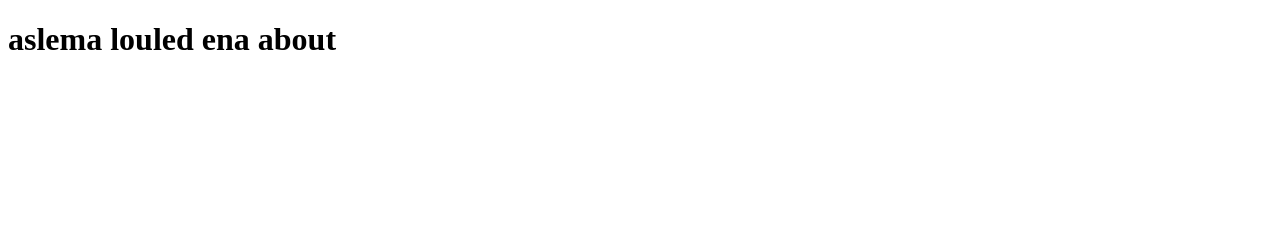
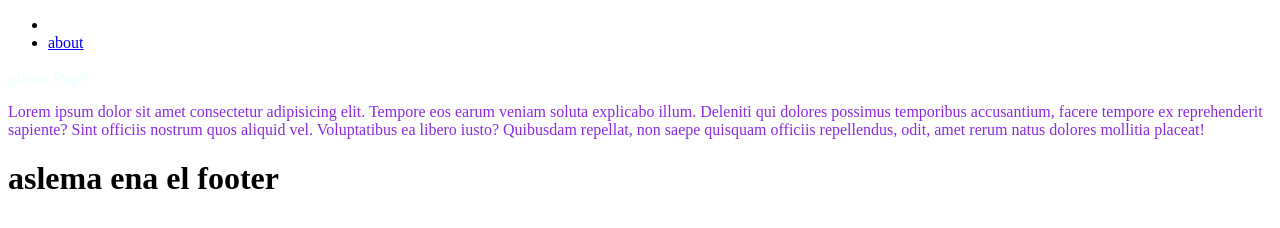
Before and after one commit to meleklassoued/tutorial, a Gatsby site: page /about in a window 1280 px wide. Built offline with nearby package versions, Linux system fonts and the light colour scheme; Gatsby itself is replaced by a stand-in of ours.

Commit message:
change some things to work with css Modules

```diff
--- a/src/components/Layout.css
+++ b/src/components/Layout.css
@@ -1,4 +1,4 @@
-body {
+/* body {
     background: red;
     font-family: -apple-system, BlinkMacSystemFont, 'Segoe UI', Roboto, Oxygen, Ubuntu, Cantarell, 'Open Sans', 'Helvetica Neue', sans-serif;
 
@@ -6,5 +6,10 @@ body {
 
 
 h1 {
-    color: red;
+    color: #0000ff
 }
+
+
+.about-header {
+    background-color: grey;
+} */
--- a/src/components/Layout.js
+++ b/src/components/Layout.js
@@ -1,6 +1,7 @@
 import React from "react"
 import Navbar from "./navbar"
 import Footer from "./Footer"
+import "./Layout.css"
 const Layout = props => {
   console.log(props)
   return (
--- /dev/null
+++ b/src/css exampels/about.module.css
@@ -0,0 +1,15 @@
+.page {
+    color: pink;
+}
+
+.page h1 {
+    color: azure;
+    font-size: medium;
+    font-family: 'Trebuchet MS', 'Lucida Sans Unicode', 'Lucida Grande', 'Lucida Sans', Arial, sans-serif;
+}
+
+
+
+.text {
+    color: blueviolet;
+}
--- a/src/pages/about.js
+++ b/src/pages/about.js
@@ -1,8 +1,22 @@
 import React from "react"
+import Layout from "../components/Layout"
+import { page, text } from "../css exampels/about.module.css"
+const about = () => {
+  return (
+    <Layout>
+      <div className={page}>
+        <h1>about Page</h1>
+        <p className={text}>
+          Lorem ipsum dolor sit amet consectetur adipisicing elit. Tempore eos
+          earum veniam soluta explicabo illum. Deleniti qui dolores possimus
+          temporibus accusantium, facere tempore ex reprehenderit sapiente? Sint
+          officiis nostrum quos aliquid vel. Voluptatibus ea libero iusto?
+          Quibusdam repellat, non saepe quisquam officiis repellendus, odit,
+          amet rerum natus dolores mollitia placeat!
+        </p>
+      </div>
+    </Layout>
+  )
+}
 
-export default function about() {
-
-  return <h1>aslema louled ena about </h1>
-
-
-}
+export default about
--- a/src/pages/index.js
+++ b/src/pages/index.js
@@ -5,7 +5,7 @@ export default function Home() {
   return (
     <>
       <Layout>
-        <h1 style={{color:"red"}}>hello people</h1>
+        <h1>hello people</h1>
         <div>
           <p>
             Lorem ipsum dolor sit amet consectetur, adipisicing elit. Suscipit,
```
